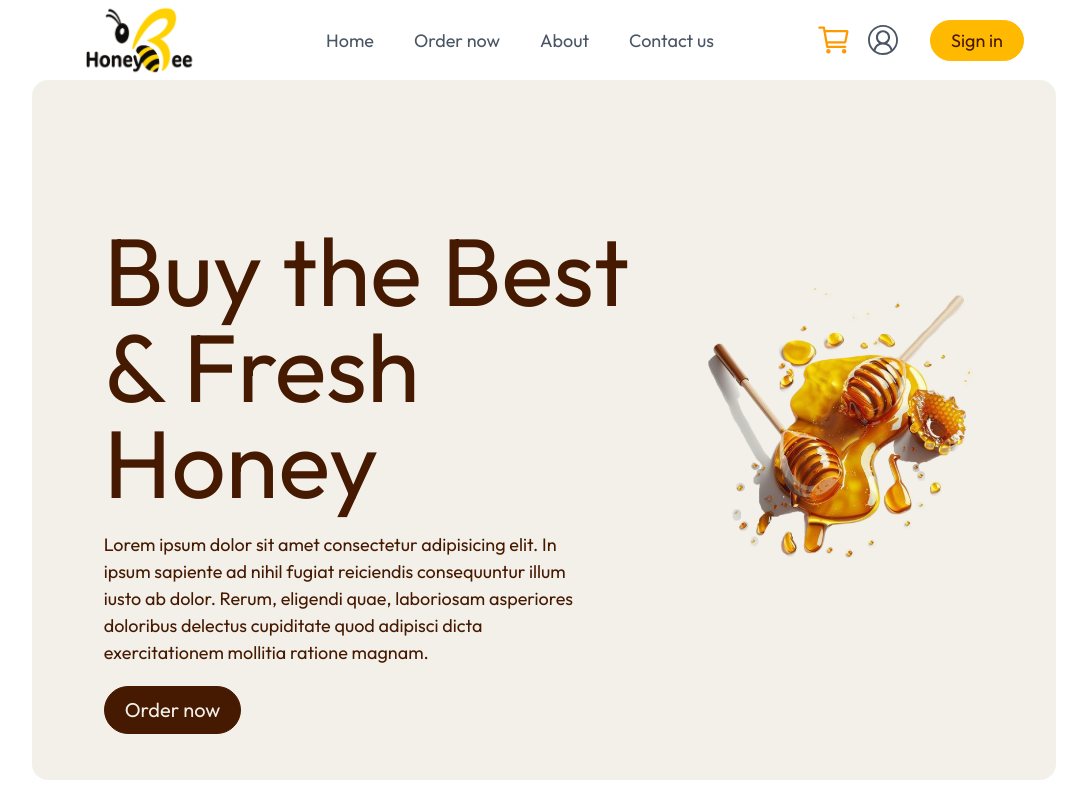
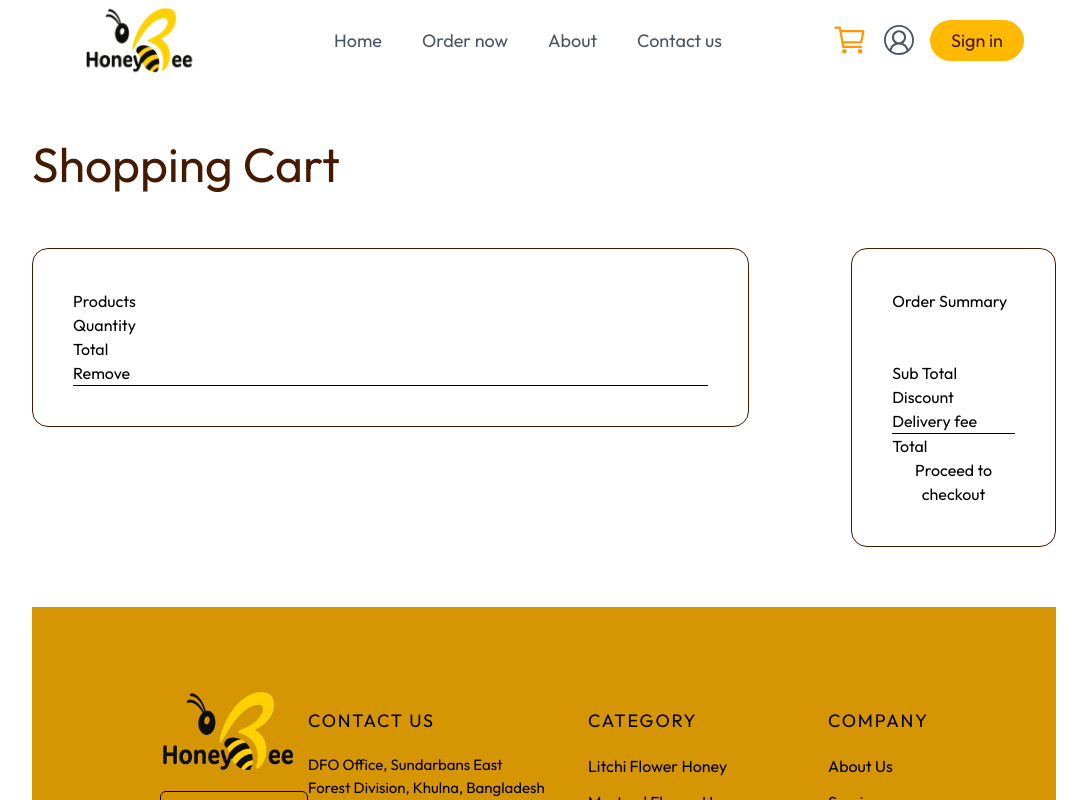
Before and after one commit to NusfaJahan61/Honey-Bee, a React (Vite) app: page / in a window 1280 px wide. Both pictures are taken after a click on the element 930 px from the left and 40 px from the top of the page. Shown: the top 800 px of the page, without its empty margins (96-1183 px from the left). Built offline with nearby package versions, Linux system fonts and the light colour scheme.

Commit message:
Cart primary

```diff
--- a/src/App.jsx
+++ b/src/App.jsx
@@ -3,17 +3,23 @@ import Footer from './components/Footer/Footer'
 import Navbar from './components/Navbar/Navbar'
 import Home from './pages/HomePage/Home'
 import Login from './pages/LoginPage/Login'
+import Cart from './pages/CartPage/Cart'
 
 function App() {
 
   const [showLogin, setShowLogin] = useState(false)
+  const [showCart, setShowCart] = useState(false)
 
   return (
     <>
-      {showLogin === true ? <Login setShowLogin={setShowLogin} /> : <></>}
+      {showLogin === true
+        ? <Login setShowLogin={setShowLogin} />
+        : <></>}
       <div className="w-[80%] m-auto">
-        <Navbar setShowLogin={setShowLogin} />
-        <Home />
+        <Navbar setShowLogin={setShowLogin} setShowCart={setShowCart} />
+        {showCart === true
+          ? <Cart setShowCart={setShowCart} />
+          : <Home />}
         <Footer />
       </div>
     </>
--- a/src/components/Navbar/Navbar.jsx
+++ b/src/components/Navbar/Navbar.jsx
@@ -3,7 +3,7 @@ import { IoCartOutline } from "react-icons/io5";
 import { VscAccount } from "react-icons/vsc";
 import { assets } from '../../assets/assets';
 
-const Navbar = ({ setShowLogin }) => {
+const Navbar = ({ setShowLogin, setShowCart }) => {
 
   const [nav, setNav] = useState("Home")
   const [icons, setIcons] = useState("")
@@ -33,7 +33,7 @@ const Navbar = ({ setShowLogin }) => {
       </div>
       <div className="login flex items-center gap-4 align-center justify-center *:cursor-pointer">
         <div
-          onClick={() => { setIcons("Cart"); setNav("") }}
+          onClick={() => { setIcons("Cart"); setNav(""); setShowCart(true) }}
           className={`text-4xl transition duration-300
           ${icons === "Cart" ? "text-amber-500 " : "text-gray-600"}`} >
           <IoCartOutline />
@@ -44,7 +44,6 @@ const Navbar = ({ setShowLogin }) => {
           ${icons === "Account" ? "text-amber-500 " : "text-gray-600"}`} >
           <VscAccount />
         </div>
-        <div className="account"></div>
         <button onClick={() => setShowLogin(true)}
           className='bg-amber-400 text-amber-950 border border-amber-400 font-bold px-5 py-1.5 rounded-[25px] text-[18px] cursor-pointer hover:bg-transparent transition duration-200'
         >Sign in</button>
--- /dev/null
+++ b/src/pages/CartPage/Cart.jsx
@@ -0,0 +1,48 @@
+
+const Cart = () => {
+  return (
+    <div className="w-full h-full my-15">
+      <h1 className="text-5xl text-amber-950 mb-15">Shopping Cart</h1>
+      <div className="flex justify-between">
+        <div className="w-[70%]">
+          <div className="border border-amber-950 p-10 rounded-2xl">
+            <p>Products</p>
+            <p>Quantity</p>
+            <p>Total</p>
+            <p>Remove</p>
+            <hr />
+          </div>
+        </div>
+        <div className="w-[20%]">
+          <div className="border border-amber-950 p-10 rounded-2xl">
+            <h1>Order Summary</h1>
+            <div className="promocode">
+              <input type="text" />
+              <input type="text" />
+            </div>
+            <div className="">
+              <p>Sub Total</p>
+              <p></p>
+            </div>
+            <div className="">
+              <p>Discount</p>
+              <p></p>
+            </div>
+            <div className="">
+              <p>Delivery fee</p>
+              <p></p>
+            </div>
+            <hr />
+            <div className="">
+              <p>Total</p>
+              <p></p>
+            </div>
+            <button>Proceed to checkout</button>
+          </div>
+        </div>
+      </div>
+    </div>
+  )
+}
+
+export default Cart
```
